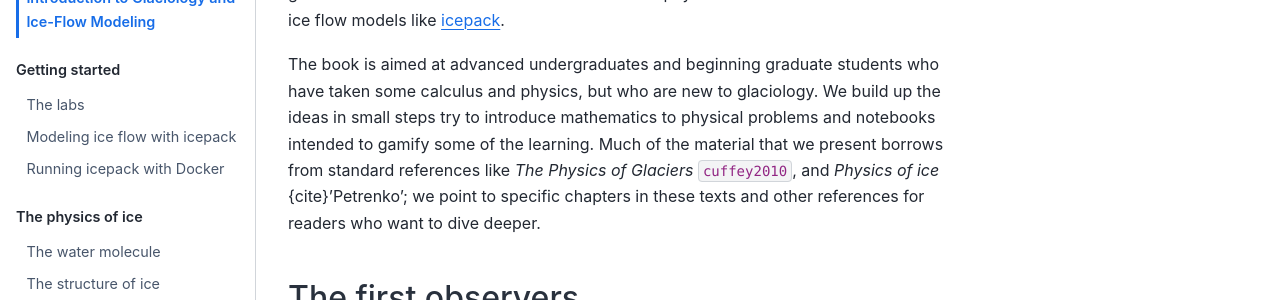
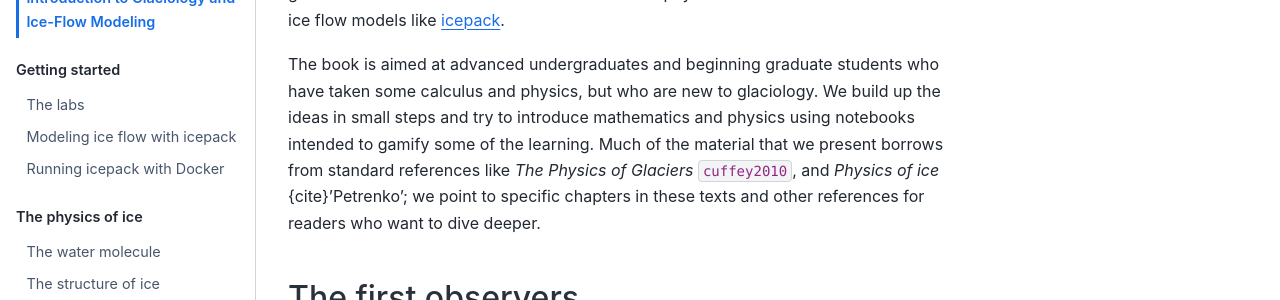
Before and after one commit to rice-glaciology/glaciology-book, a Jupyter Book: the page built from intro.md, in a window 1280 px wide and 900 px high. Shown: the part 227-527 px from the top of the window. Built offline with Jupyter Book 1.0.4 settings and Sphinx 7.4.7 and the Sphinx Book theme 1.1.4, drawn with Linux system fonts in a browser that asks for light colours; pages that are not in the unit, such as notebooks, are missing from menus; cross-references to code outside the pages are shown as plain code.

Commit message:
Refine introduction text for clarity and grammar
Corrected grammatical errors and improved clarity in the introduction section.

```diff
--- a/intro.md
+++ b/intro.md
@@ -2,7 +2,7 @@
 
 Welcome to the Rice Glaciology group's open textbook. Here, we introduce the physics of glaciers and ice sheets and demonstrate how the physics of ice is encoded in numerical ice flow models like [icepack](https://icepack.github.io/).
 
-The book is aimed at advanced undergraduates and beginning graduate students who have taken some calculus and physics, but who are new to glaciology. We build up the ideas in small steps try to introduce mathematics to physical problems and notebooks intended to gamify some of the learning. Much of the material that we present borrows from standard references like *The Physics of Glaciers* {cite}`cuffey2010`, and *Physics of ice* {cite}'Petrenko'; we point to specific chapters in these texts and other references for readers who want to dive deeper.
+The book is aimed at advanced undergraduates and beginning graduate students who have taken some calculus and physics, but who are new to glaciology. We build up the ideas in small steps and try to introduce mathematics and physics using notebooks intended to gamify some of the learning. Much of the material that we present borrows from standard references like *The Physics of Glaciers* {cite}`cuffey2010`, and *Physics of ice* {cite}'Petrenko'; we point to specific chapters in these texts and other references for readers who want to dive deeper.
 
 ## The first observers
 
```
